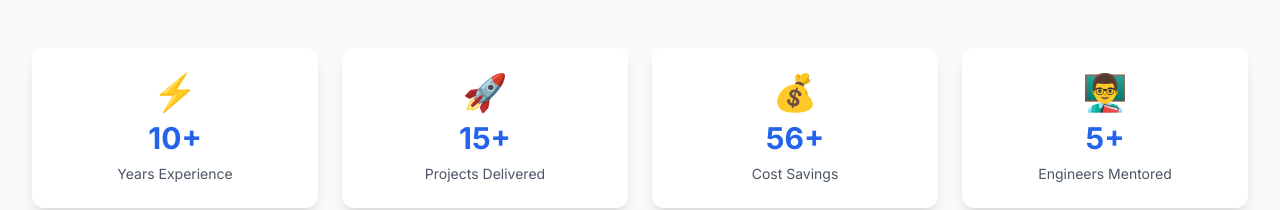
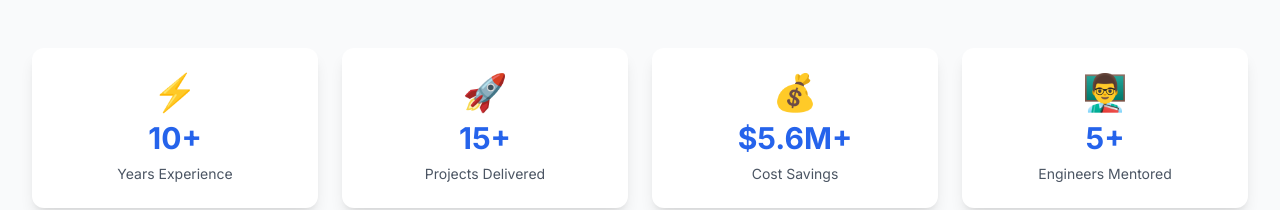
Before and after one commit to raju4789/raju4789.github.io, a React (Vite) app: page / in a window 1280 px wide. Shown: the part 2180-2390 px from the top of the page. Built offline with nearby package versions, Linux system fonts and the light colour scheme.

Commit message:
Fix cost savings display to show $5.6M+ correctly

```diff
--- a/src/components/sections/About.tsx
+++ b/src/components/sections/About.tsx
@@ -20,7 +20,9 @@
   useEffect(() => {
     if (isIntersecting) {
       personalInfo.stats.forEach((stat, index) => {
-        const target = parseInt(stat.value.replace(/\D/g, ''));
+        // Extract numeric value (handle decimals like 5.6)
+        const numericValue = stat.value.replace(/[^\d.]/g, '');
+        const target = parseFloat(numericValue);
         const duration = 2000;
         const steps = 60;
         const increment = target / steps;
@@ -38,7 +40,7 @@
           } else {
             setCounters((prev) => {
               const newCounters = [...prev];
-              newCounters[index] = Math.floor(current);
+              newCounters[index] = current;
               return newCounters;
             });
           }
@@ -141,7 +143,11 @@
             >
               <div className="text-4xl mb-2">{stat.icon}</div>
               <div className="text-3xl font-bold text-blue-600 dark:text-blue-400 mb-2">
-                {counters[index]}
+                {stat.value.includes('$') && '$'}
+                {stat.value.includes('.')
+                  ? counters[index].toFixed(1)
+                  : Math.floor(counters[index])}
+                {stat.value.includes('M') && 'M'}
                 {stat.value.includes('+') && '+'}
               </div>
               <div className="text-sm text-gray-600 dark:text-gray-400">
```
